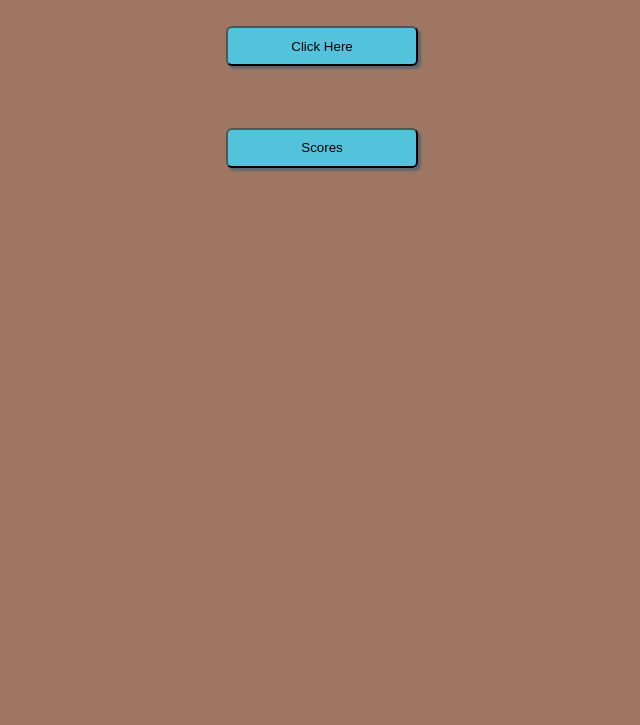
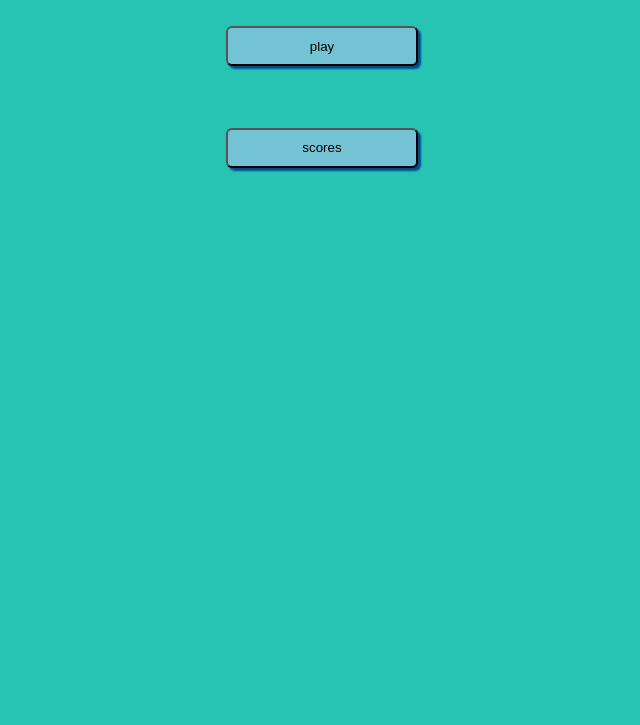
Before and after one commit to begin0071/quiz-application, a plain HTML site: page index.html in a window 1280 px wide. Shown: the part 75-800 px from the top of the page, without its empty margins (318-958 px from the left). Drawn offline with Linux system fonts and the light colour scheme.

Commit message:
tellonme

```diff
--- a/assets/css/style.css
+++ b/assets/css/style.css
@@ -1,6 +1,6 @@
 body{
     font-family:'Lucida Sans', 'Lucida Sans Regular', 'Lucida Grande', 'Lucida Sans Unicode', Geneva, Verdana, sans-serif;
-    background-color: #9e7662;
+    background-color: #27c4b4;
     text-align: center;
   }
 
@@ -33,15 +33,15 @@ body{
   button{
     width: 15%;
     height: 3em;
-    background-color: #52c3da;
+    background-color: #73c3d4;
     border-radius: 6px;
-    box-shadow: 3px 3px 2px #5f666d;
+    box-shadow: 3px 3px 2px #03498e;
     cursor: pointer;
     margin-top: 1em;
   }
 
   button:hover{
-    background-color: #dcedce;
+    background-color: #95d95c;
   }
 
   form{
--- a/assets/js/script.js
+++ b/assets/js/script.js
@@ -28,27 +28,22 @@ startButton.setAttribute("class", "start");
 scoresButton.setAttribute("class", "scores");
 
 let questions = [
-  {question: "Who was the father of Computer?",
-    answers: ["Charlie Babbage", "Dennis Ritchie", "Charles Babbage", "Ken Thompson"],
-    correctAnswer: "Charles Babbage"},
-  {question: "What is the full form of CPU?",
-    answers: ["Central Process Unit", "Central Processing Unit", "Central Programming Unit", "Central Progressive Unit"],
-    correctAnswer: "Central Processing Unit"},
-  {question: "What is the full form of CU?",
-    answers: ["Compound Unit", "Communication Unit", "Computer Unit", "Control Unit"],
-    correctAnswer: "Control Unit"},
-  {question: "What is the full form of ALU?",
-    answers: ["Arithmetic Logic Unit", "Arithmetic Local Unit", "Advacnce Logical Unit", "None of the above"],
-    correctAnswer: "Arithmetic Logic Unit"},
-  {question: "What is the full form of MU?",
-    answers: ["Management Unit", "Masked Unit", "Main Unit", "Memory Unit"],
-    correctAnswer: "Memory Unit"},
-  {question: "Which electronics component is used in first generation computers?",
-    answers: ["Transistors", "ULSI Chips", "Vacuum Tubes", "LSI Chips"],
-    correctAnswer: "Vacuum Tubes"},
-  {question: "Which is not a correct type of computer?",
-    answers: ["Mini Frame Computer", "Super Computer", "Workstations", "Personal Computer"],
-    correctAnswer: "Mini Frame Computer"},
+  {question: "which year was telegram initially launched?",
+    answers: ["golden age", "2013", "Eighteen eighty", "no one cares"],
+    correctAnswer: "2013"},
+  {question: "Who is the founder of Telegram?",
+    answers: ["idk", "someone", ":/", "Pavel Durov"],
+    correctAnswer: "Pavel Durov"},
+  {question: "What is the maximum file size you can send via Telegram?",
+    answers: ["angry orchard", "milkyway", "Thoughts", "100 MB"],
+    correctAnswer: "100 MB"},
+  {question: "Can a telegram make you go crazy?",
+    answers: ["I guess", "Maybe", "yes", "None of the above"],
+    correctAnswer: "yes"},
+  {question: "no more questions?",
+    answers: ["YES"],
+    correctAnswer: "YES"},
+
 ]
 
 // This starts the quiz.
--- a/index.html
+++ b/index.html
@@ -10,19 +10,19 @@
 </head>
 <body>
 
-  <header><h1>Start your Quiz!</h1></header>
+  <header><h1>ready?</h1></header>
 
   <main>
 
     <h2 id="timer"></h2>
 
-    <button id="startButton">Click Here</button>
+    <button id="startButton">play</button>
 
     <div id="questionBox"></div>
 
     <form id="initialsBox"></form>
 
-    <button id="scoresButton">Scores</button>
+    <button id="scoresButton">scores</button>
 
   </main>
 
```
